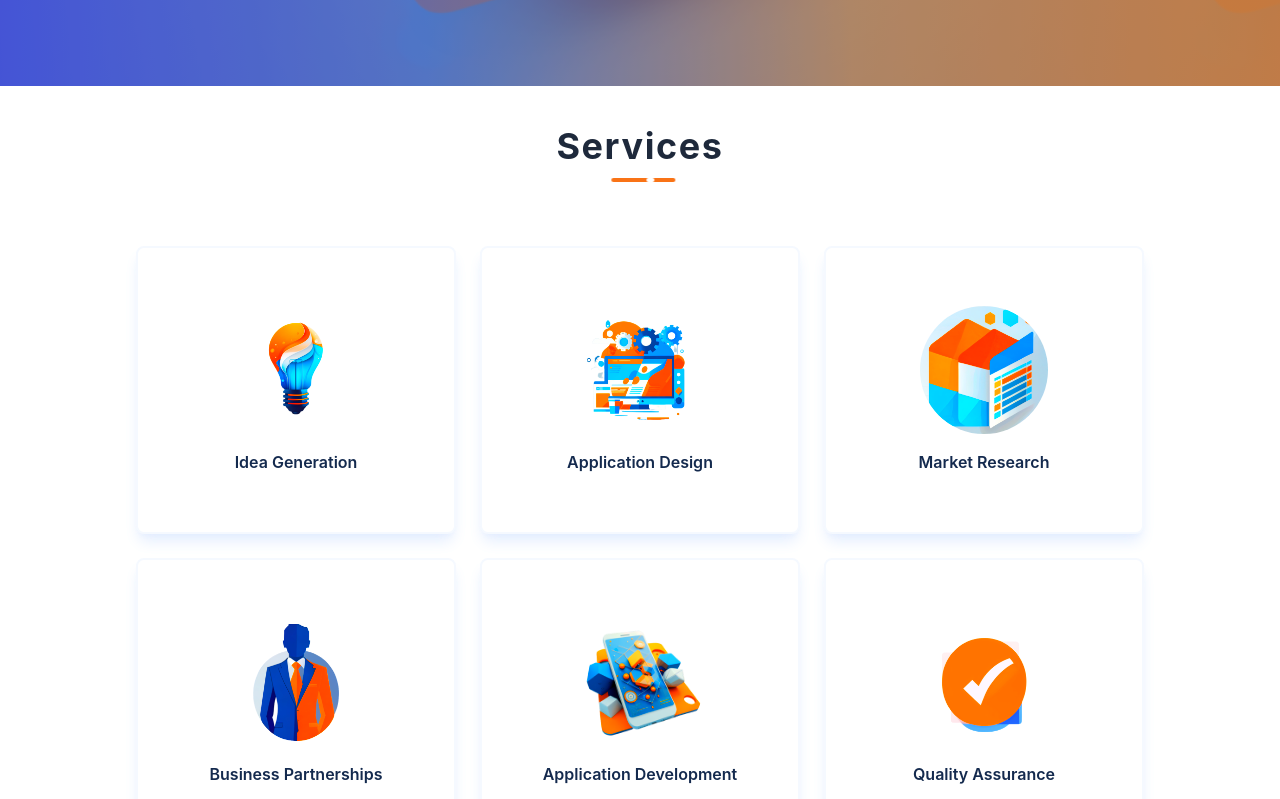
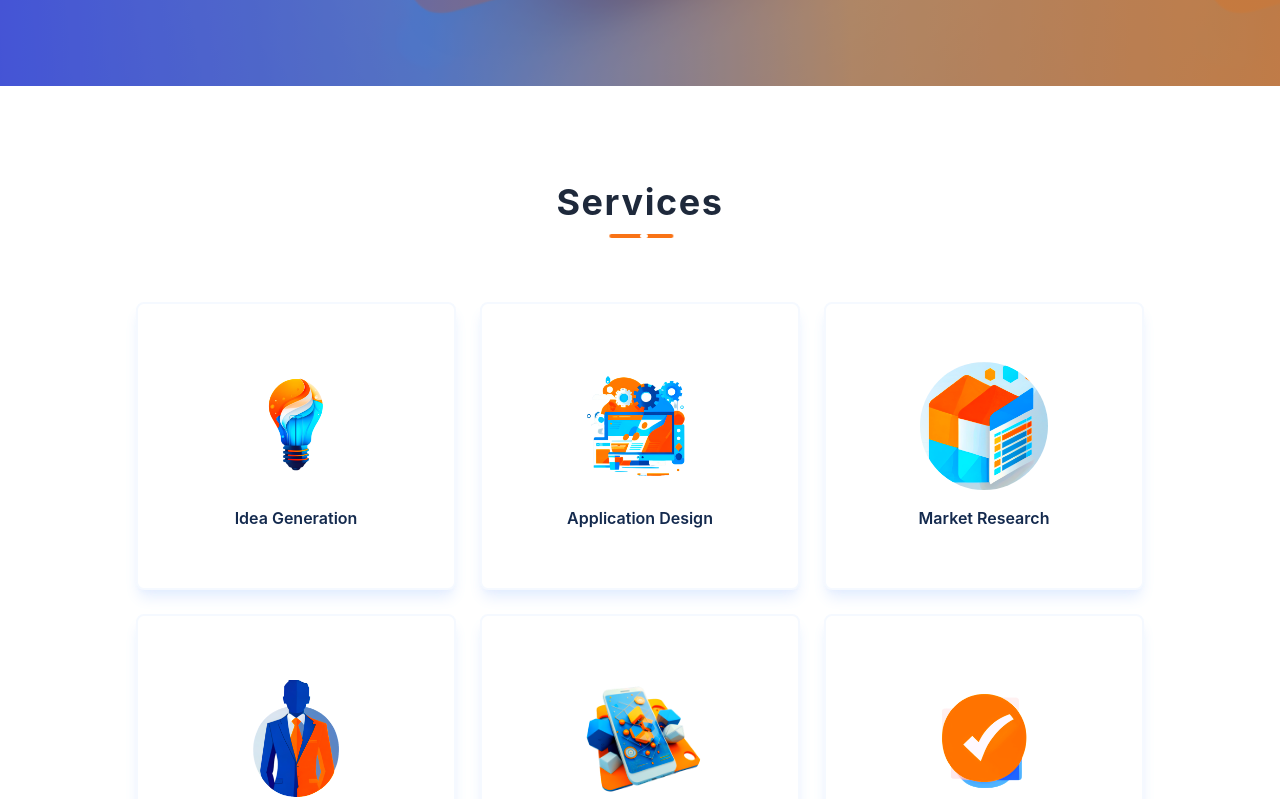
Before and after one commit to dbabs629/webdev-mocksite-spa, a React (Create React App) app: page / in a window 1280 px wide. Shown: the part 714-1513 px from the top of the page. Built offline with nearby package versions, Linux system fonts and the light colour scheme.

Commit message:
fixed section padding

```diff
--- a/src/index.css
+++ b/src/index.css
@@ -77,7 +77,7 @@
   }
 
   section {
-    @apply w-full min-h-max py-10 sm:py-24 lg:py-0 lg:h-screen lg:flex lg:flex-col lg:justify-center;
+    @apply w-full min-h-max py-24 lg:h-screen lg:flex lg:flex-col lg:justify-center;
   }
 
   footer {
```
